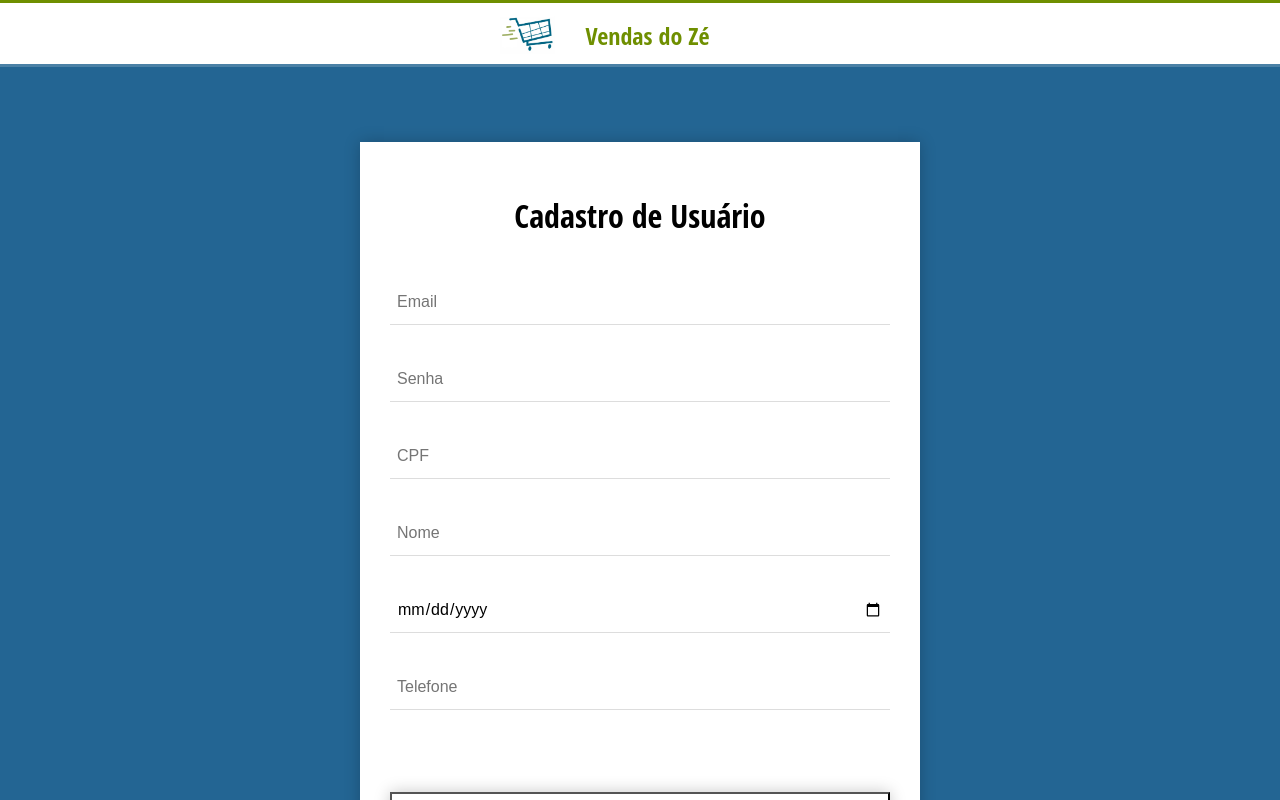
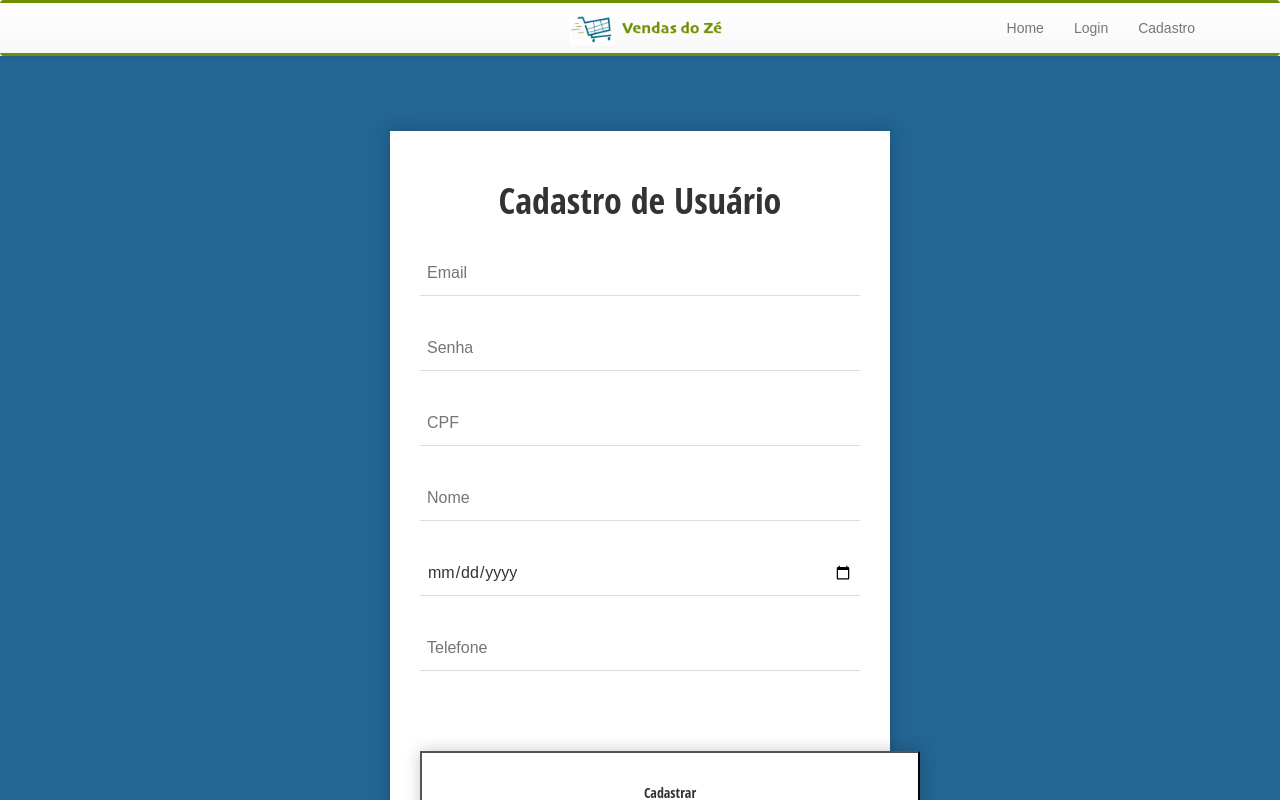
Before and after one commit to Dessahh/vendasdoz-, a React (Create React App) app: page /cadastro in a window 1280 px wide. Shown: the top 800 px of the page. Built offline with nearby package versions, Linux system fonts and the light colour scheme.

Commit message:
Menu implementado
CustomNavBar bootstrap

```diff
--- a/public/index.html
+++ b/public/index.html
@@ -10,6 +10,12 @@
     -->
     <link rel="manifest" href="%PUBLIC_URL%/manifest.json">
     <link rel="shortcut icon" href="%PUBLIC_URL%/favicon.ico">
+
+    <!-- Latest compiled and minified CSS -->
+    <link rel="stylesheet" href="https://maxcdn.bootstrapcdn.com/bootstrap/3.3.7/css/bootstrap.min.css" integrity="sha384-BVYiiSIFeK1dGmJRAkycuHAHRg32OmUcww7on3RYdg4Va+PmSTsz/K68vbdEjh4u" crossorigin="anonymous">
+
+    <!-- Optional theme -->
+    <link rel="stylesheet" href="https://maxcdn.bootstrapcdn.com/bootstrap/3.3.7/css/bootstrap-theme.min.css" integrity="sha384-rHyoN1iRsVXV4nD0JutlnGaslCJuC7uwjduW9SVrLvRYooPp2bWYgmgJQIXwl/Sp" crossorigin="anonymous">
     <!--
       Notice the use of %PUBLIC_URL% in the tags above.
       It will be replaced with the URL of the `public` folder during the build.
--- a/src/App.js
+++ b/src/App.js
@@ -3,9 +3,12 @@ import { BrowserRouter, Route, Switch } from 'react-router-dom'
 import logo from './logo2.png'
 import './App.css'
 
+import Navbar from './CustomNavBar.js'
+
 import Cadastro from './Cadastro.js'
 import Consulta from './Consulta.js'
 import Login from './Login.js'
+import Home from './Home.js'
 import Error from './Error.js'
 
 class App extends Component {
@@ -13,12 +16,17 @@ class App extends Component {
     return (
 
       <BrowserRouter>
+        <div>
+          <Navbar />
           <Switch>
+
+            <Route exact path='/' component={Home} />
             <Route path='/consulta' component={Consulta} />
             <Route path='/cadastro' component={Cadastro} />
             <Route path='/login' component={Login} />
             <Route component={Error} />
           </Switch>
+        </div>
       </BrowserRouter>
 
     )
--- a/src/Cadastro.js
+++ b/src/Cadastro.js
@@ -89,13 +89,7 @@ class Cadastro extends Component {
 
       <div className='App'>
 
-              <header className="App-firstLine"/>
-              <header className="App-header">
-                <img src={logo} alt="Logo: Carrinho de Vendas" width="55" height="38" />
-                <h1 className="App-title">Vendas do Zé</h1>
-              </header>
 
-              <header className="App-secondLine"/>
               <div className='App-body'>
 
                   <header className="Blue-Rectangle" />
--- a/src/Consulta.js
+++ b/src/Consulta.js
@@ -69,13 +69,7 @@ class Consulta extends Component {
     return (
       <div className='App'>
 
-        <header className="App-firstLine"/>
-        <header className="App-header">
-          <img src={logo} alt="Logo: Carrinho de Vendas" width="55" height="38" />
-          <h1 className="App-title">Vendas do Zé</h1>
-        </header>
 
-        <header className="App-secondLine"/>
         <div className='App-body'>
 
             <header className="Blue-Rectangle" />
--- /dev/null
+++ b/src/CustomNavBar.css
@@ -0,0 +1,11 @@
+.navbar-default {
+    background-color: rgb(111, 143, 00);
+    border-color: #e7e7e7;
+}
+
+.navbar {
+    position: relative;
+    min-height: 50px;
+    margin-bottom: 20px;
+    border: 3px solid transparent;
+}
--- /dev/null
+++ b/src/CustomNavBar.js
@@ -0,0 +1,38 @@
+import React, { Component } from 'react'
+import { Link } from 'react-router-dom'
+import { Navbar, Nav, NavItem } from 'react-bootstrap'
+import './CustomNavBar.css'
+import logo from './Logo.png'
+
+class CustomNavBar extends Component {
+  render () {
+    return (
+      <Navbar default collapseOnSelect>
+        <Navbar.Header>
+          <Navbar.Brand>
+            <Link to='/'>
+              <img src={logo} alt='Logo: Carrinho de Vendas' height='30' />
+
+            </Link>
+          </Navbar.Brand>
+          <Navbar.Toggle />
+        </Navbar.Header>
+        <Navbar.Collapse>
+          <Nav pullRight>
+            <NavItem eventKey={1} componentClass={Link} href='/' to='/'>
+              Home
+            </NavItem>
+            <NavItem eventKey={2} componentClass={Link} href='/login' to='/login'>
+              Login
+            </NavItem>
+            <NavItem eventKey={3} componentClass={Link} href='/cadastro' to='/cadastro'>
+              Cadastro
+            </NavItem>
+          </Nav>
+        </Navbar.Collapse>
+      </Navbar>
+    )
+  }
+}
+
+export default CustomNavBar
--- /dev/null
+++ b/src/Home.js
@@ -0,0 +1,22 @@
+import React, { Component } from 'react'
+import { Link } from 'react-router-dom'
+import { Jumbotron, Grid, Row, Col, Image, Button } from 'react-bootstrap'
+import './Home.css'
+
+class Home extends Component {
+  render () {
+  	return (
+      <Grid>
+      <Jumbotron>
+          <h2> Bem vindos a Vendas do Zé </h2>
+
+        </Jumbotron>
+      <Link to='/cadastro'>
+          <Button bsStyle='primary'> Cadastro </Button>
+        </Link>
+    </Grid>
+    )
+  }
+}
+
+export default Home
--- a/src/Login.js
+++ b/src/Login.js
@@ -65,13 +65,7 @@ class Login extends React.Component {
 		return (
 	      <div className='App'>
 
-	              <header className="App-firstLine"/>
-	              <header className="App-header">
-	                <img src={logo} alt="Logo: Carrinho de Vendas" width="55" height="38" />
-	                <h1 className="App-title">Vendas do Zé</h1>
-	              </header>
 
-	              <header className="App-secondLine"/>
 	              <div className='App-body'>
 
 	                  <header className="Blue-Rectangle" />
```
Also changed, not shown: src/Home.css (added), src/Logo.png. Lines whose indentation alone changed are shown as unchanged.
